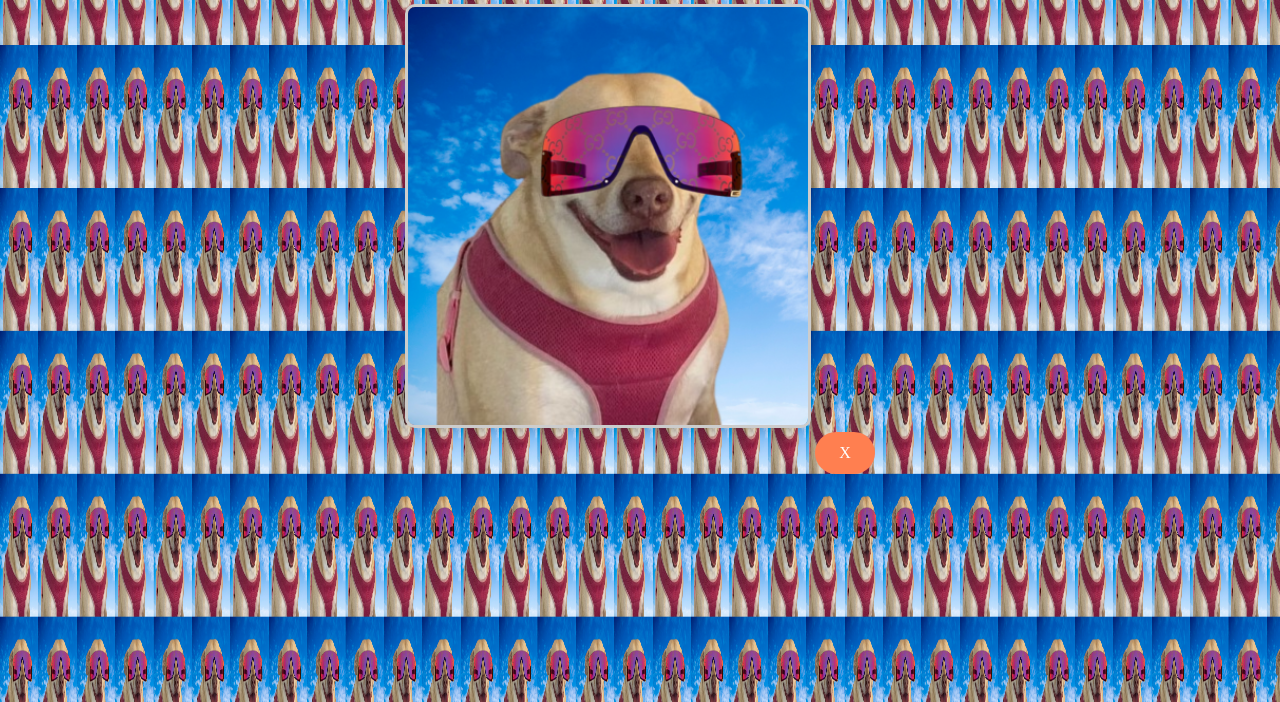
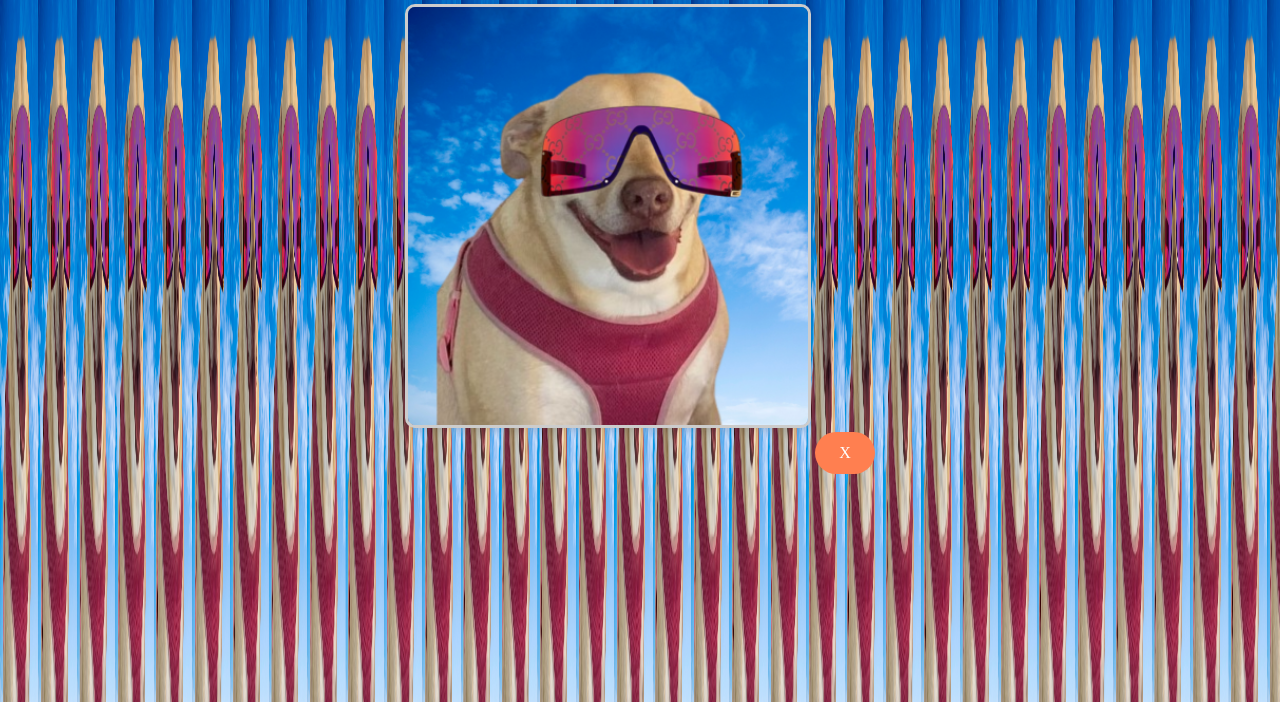
Before and after one commit to samsagewize/Gucci, a plain HTML site: page index.html in a window 1280 px wide. Shown: the part 98-800 px from the top of the page. Drawn offline with Linux system fonts and the light colour scheme.

Commit message:
Update index.html

```diff
--- a/index.html
+++ b/index.html
@@ -14,7 +14,7 @@
                 url('Untitled design (92).png'), /* Third instance of the image */
                 url('Untitled design (92).png'); /* Fourth instance of the image */
             background-repeat: repeat;
-            background-size: 3% 25%; /* Adjust the values to increase or decrease distortion */
+            background-size: 3% 150%; /* Adjust the values to increase or decrease distortion */
             filter:
                 brightness(0.6) sepia(1) hue-rotate(260deg), /* Adjust filter values for the first image */
                 brightness(0.8) sepia(1) hue-rotate(90deg),  /* Adjust filter values for the second image */
```
